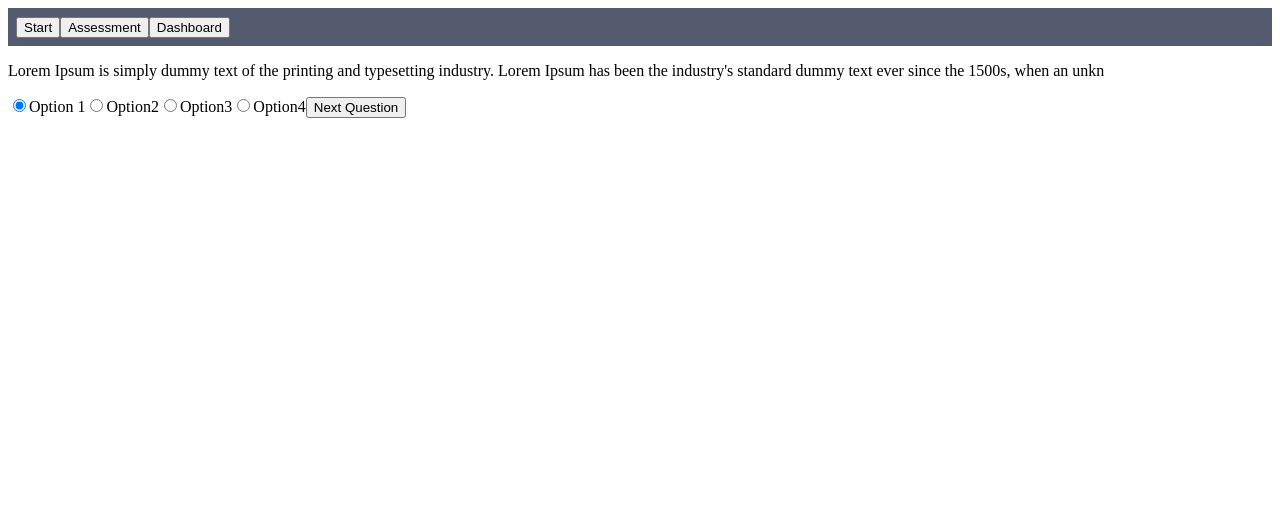
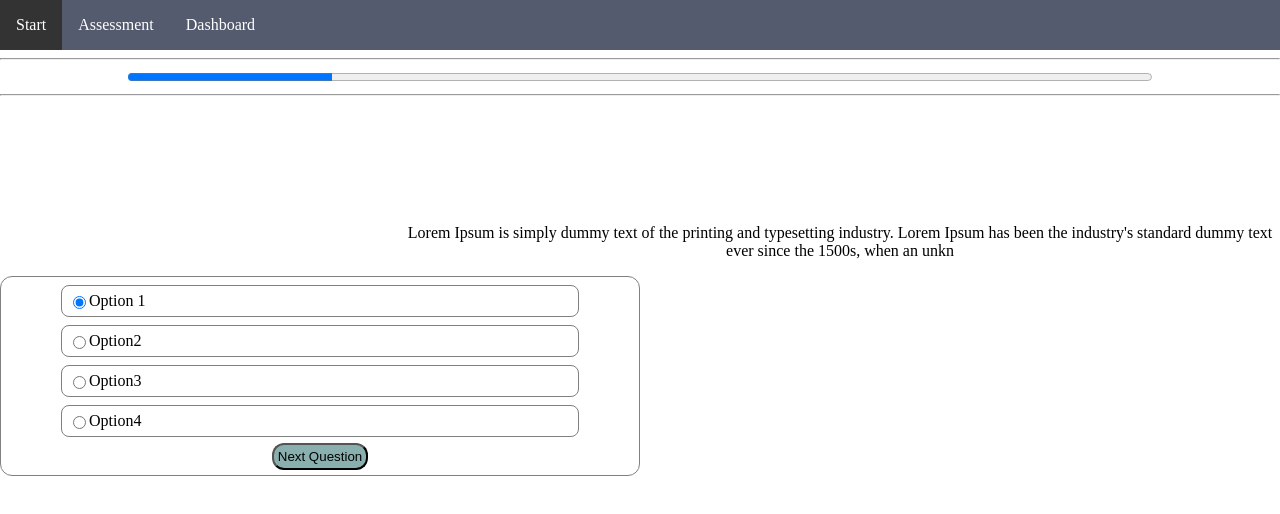
Before and after one commit to lpalleros/assessment-app, a React (Create React App) app: page /assessment in a window 1280 px wide. Shown: the top 514 px of the page. Built offline with nearby package versions, Linux system fonts and the light colour scheme.

Commit message:
actualización navbar, progressbar

```diff
--- a/src/components/AssessmentForm/Assessment.css
+++ b/src/components/AssessmentForm/Assessment.css
@@ -0,0 +1,39 @@
+.btn-next {
+    margin-top: 4px;
+    background-color: #89B0AE;
+    border-radius: 12px;
+    padding: 4px;
+    cursor: pointer;
+}
+
+.btn-sgte {
+    text-align: center;
+    padding-top: 2px;
+}
+
+.container {
+    margin-top: 10%;
+}
+
+.formulario {
+    border-radius: 12px;
+    border: 1px solid gray;
+    width: 50%;
+    height: 200px;
+    justify-content: center;
+    margin: 0;
+}
+
+.opciones {
+    border-radius: 8px;
+    border: 1px solid gray;
+    position: relative;
+    margin: 0 60px;
+    display: flex;
+    padding: 6px;
+    margin-top: 8px;
+}
+
+.texto-formulario {
+    text-align: center;
+}
--- a/src/components/AssessmentForm/AssessmentForm.js
+++ b/src/components/AssessmentForm/AssessmentForm.js
@@ -1,27 +1,30 @@
-import React from 'react'
+import React from 'react';
+import "../../components/AssessmentForm/Assessment.css";
 
 function AssessmentForm() {
     return (
-        <div>
-            <p> Lorem Ipsum is simply dummy text of the printing and typesetting industry. Lorem Ipsum has been the industry's standard dummy text ever since the 1500s, when an unkn  </p>
-            <form action="#">
-            <label htmlFor='op1'>
+        <div className="container">
+            <p className="texto-formulario"> Lorem Ipsum is simply dummy text of the printing and typesetting industry. Lorem Ipsum has been the industry's standard dummy text ever since the 1500s, when an unkn  </p>
+            <form action="#" className="formulario">
+                <label htmlFor='op1' className="opciones">
                     <input id='op1' name="group1" type="radio" checked />
                     <span>Option 1</span>
                 </label>
-            <label htmlFor='op2'>
+                <label htmlFor='op2' className="opciones">
                     <input id='op2'name="group1" type="radio" />
                     <span>Option2</span>
                 </label>
-            <label htmlFor='op3'>
+                <label htmlFor='op3' className="opciones">
                     <input id='op3'name="group1" type="radio" />
                     <span>Option3</span>
                 </label>
-            <label htmlFor='op4'>
+                <label htmlFor='op4' className="opciones">
                     <input id='op4'name="group1" type="radio" />
                     <span>Option4</span>
                 </label>
-            <button>Next Question </button>
+                <div className="btn-sgte">
+                    <button className="btn-next">Next Question </button>
+                </div>
             </form>
         </div>
     )
--- a/src/components/Navbar/Navbar.css
+++ b/src/components/Navbar/Navbar.css
@@ -1,17 +1,104 @@
-.header {
-    padding: .5rem;
-    background-color: #555B6E;
+* {
+    box-sizing: border-box;
 }
 
-.header-content {
+body {
+    margin: 0;
+    padding: 0;
+}
+
+.navbar {
     display: flex;
     justify-content: space-between;
     align-items: center;
+    background-color: #555B6E;
+    color: white;
 }
 
-.menu {
+.link {
+    text-decoration: none;
+    padding: 1rem;
+    display: block;
+    color: white;
+}
+
+.link:hover {
+    background-color: #333;
+}
+
+.navbar-links {
+    justify-content: start;
+}
+
+.navbar-links ul {
+    margin: 0;
+    padding: 0;
     display: flex;
+}
+
+.navbar-links li {
+    list-style: none;
+}
+
+.navbar-links li a {
+    text-decoration: none;
+    color: white;
+    padding: 1rem;
+    display: block;
+}
+
+.navbar-links li:hover {
+    background-color: #555;
+}
+
+.toggle-button {
+    position: absolute;
+    top: .75rem;
+    right: 1rem;
+    display: none;
+    flex-direction: column;
     justify-content: space-between;
-    font-size: 115%;
-    text-align: center;
+    width: 30px;
+    height: 21px;
 }
+
+.toggle-button .bar {
+    height: 3px;
+    width: 100%;
+    background-color: white;
+    border-radius: 10px;
+}
+
+@media (max-width: 400px) {
+    .toggle-button {
+        display: flex;
+    }
+
+    .navbar-links {
+        display: none;
+        width: 100%;
+    }
+
+    .navbar {
+        flex-direction: column;
+        align-items: flex-start;
+    }
+
+    .navbar-links ul {
+        width: 100%;
+        flex-direction: column;
+    }
+
+    .navbar-links li {
+        text-align: center;
+
+    }
+
+    .navbar-links li a {
+        padding: .5rem 1rem;
+    }
+
+    .navbar-links.active {
+        display: flex;
+    }
+}
--- a/src/components/Navbar/Navbar.js
+++ b/src/components/Navbar/Navbar.js
@@ -4,21 +4,20 @@ import './Navbar.css';
 
 function Navbar() {
     return (
-        <header className="header">
-            <section className="header-content">
-                <nav className="menu">
-                    <Link to="/">
-                        <button>Start</button>
-                    </Link>
-                    <Link to="/assessment">
-                        <button>Assessment</button>
-                    </Link>
-                    <Link to="/dashboard">
-                        <button>Dashboard</button>
-                    </Link>
-                </nav>
-            </section>
-        </header>
+        <nav className="navbar">
+            <a href="#" className="toggle-button">
+                <span className="bar"></span>
+                <span className="bar"></span>
+                <span className="bar"></span>
+            </a>
+            <div className="navbar-links">
+                <ul>
+                    <Link to="/" className="link">Start</Link>
+                    <Link to="/assessment" className="link">Assessment</Link>
+                    <Link to="/dashboard" className="link">Dashboard</Link>
+                </ul>
+            </div>
+        </nav>
     )
 }
 
--- a/src/components/ProgressBar/ProgressBar.css
+++ b/src/components/ProgressBar/ProgressBar.css
@@ -0,0 +1,20 @@
+.progressbar {
+    width: 80%;
+}
+
+.pb {
+    text-align: center;
+}
+
+/* .pb {
+    margin-top: 6px;
+    height: 50px;
+    width: 100%;
+    background-color: white;
+    border-radius: 14px;
+    border: 1px solid black;
+    display: flex;
+    justify-content: center;
+    text-align: center;
+    align-items: center;
+} */
--- a/src/components/ProgressBar/ProgressBar.js
+++ b/src/components/ProgressBar/ProgressBar.js
@@ -2,8 +2,12 @@ import './ProgressBar.css'
 
 export default function ProgressBar () {
     return (
-        <div>
-            <h2>ProgressBar </h2>
+        <div className="pb">
+            <hr/>
+                <div>
+                    <progress max="100" value="20" className="progressbar" />
+                </div>
+            <hr/>
         </div>
     )
 }
--- a/src/components/StartForm/StartForm.css
+++ b/src/components/StartForm/StartForm.css
@@ -0,0 +1,38 @@
+.btn-start {
+    background-color: #89B0AE;
+    color: white;
+    border-radius: 20px;
+    padding: 6px;
+    cursor: pointer;
+    border-style:solid;
+    /* border-color: black; */
+    margin-left: 300px;
+}
+
+.contenedor {
+    display: flex;
+    /* justify-content: center;
+    text-align: center; */
+}
+
+h1, h2, h3 {
+    color: #89B0AE;
+}
+
+.lado-izquierdo {
+    /* display: flex; */
+    margin-left: auto;
+    margin-top: 180px;
+    /* text-align: center; */
+}
+
+.lado-derecho {
+    /* display: flex; */
+    margin-right: 250px;
+    margin-top: 200px;
+    text-align: center;
+}
+
+p {
+    margin-left: 400px;
+}
--- a/src/components/StartForm/StartForm.js
+++ b/src/components/StartForm/StartForm.js
@@ -4,20 +4,22 @@ import {Link} from 'react-router-dom';
 
 const StartForm = () => {
     return (
-        <div>
-            <h1>Lorem, ipsum dolor sit amet</h1>
-            <div>
+        <div className="contenedor">
+            <h1 className="texto-cabecera">Lorem, ipsum dolor sit amet</h1>
+            <div className="lado-izquierdo">
                 <h1>15</h1>
                 <h2>Lorem, ipsum</h2>
                 <h3>Lorem</h3>
             </div>
+            <div className="lado-derecho">
                 <p>
                 Lorem, ipsum dolor sit amet consectetur adipisicing elit. Ipsum iste sunt
                 dolores itaque dolore. Iste beatae nulla nam debitis rem sunt tempore, fugit
                 </p>
                 <Link to="/assessment">
-                <button>Start</button>
+                    <button className="btn-start">Start</button>
                 </Link>
+            </div>
         </div>
     )
 }
--- a/src/screen/Assessment/Assessment.js
+++ b/src/screen/Assessment/Assessment.js
@@ -3,11 +3,13 @@ import './Assessment.css';
 
 import AssessmentForm from '../../components/AssessmentForm/AssessmentForm';
 import Navbar from '../../components/Navbar/Navbar';
+import ProgressBar from '../../components/ProgressBar/ProgressBar';
 
 function Assessment () {
     return (
         <>
             <Navbar/>
+            <ProgressBar/>
             <AssessmentForm/>
         </>
     )
```
Lines whose indentation alone changed are shown as unchanged.
